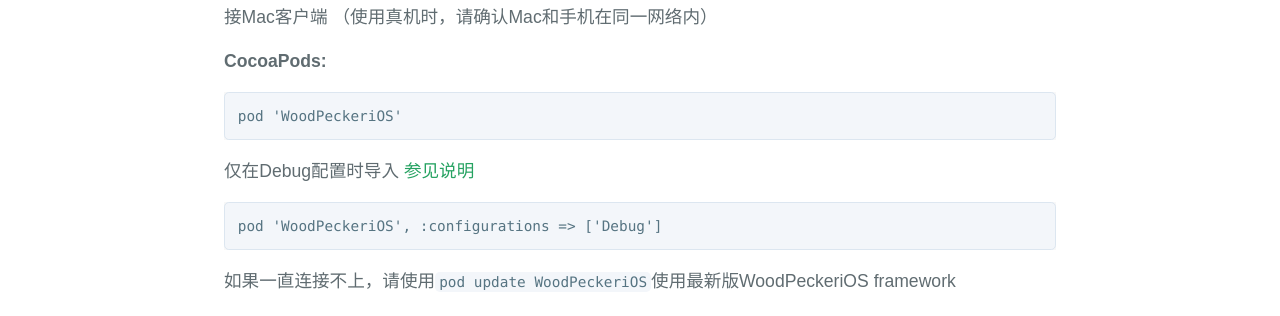
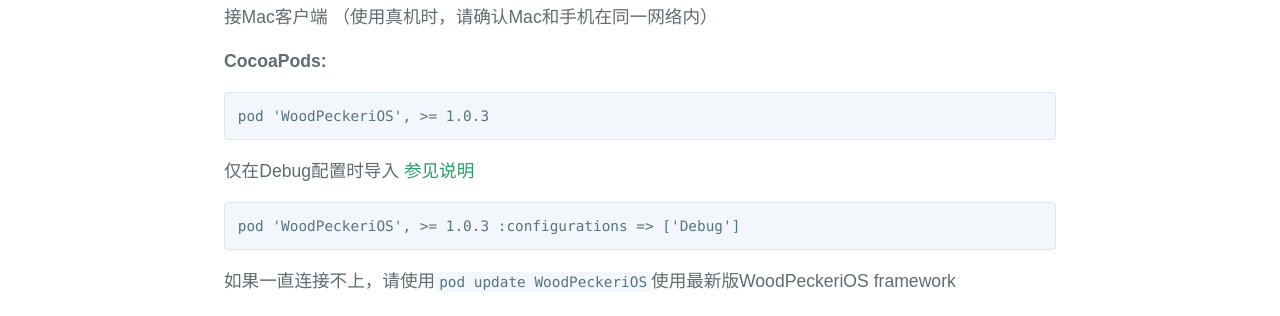
Before and after one commit to github-xiaogang/woodpecker, a Jekyll site: the page built from cnusage.md, in a window 1280 px wide. Shown: the part 227-543 px from the top of the page. Built offline with Jekyll 4.4.1, drawn with Linux system fonts in a browser that asks for light colours.

Commit message:
1.0.6 connecton fix

````diff
--- a/cnusage.md
+++ b/cnusage.md
@@ -15,11 +15,11 @@ title: WoodPecker使用
 **CocoaPods:**
 
 ```
-pod 'WoodPeckeriOS'
+pod 'WoodPeckeriOS', >= 1.0.3
 ```
 仅在Debug配置时导入 [参见说明](https://guides.cocoapods.org/syntax/podfile.html#pod)
 ```
-pod 'WoodPeckeriOS', :configurations => ['Debug']
+pod 'WoodPeckeriOS', >= 1.0.3 :configurations => ['Debug']
 ```
 如果一直连接不上，请使用`pod update WoodPeckeriOS`使用最新版WoodPeckeriOS framework
 <br/>
````
Also changed, not shown: 1 other file.
